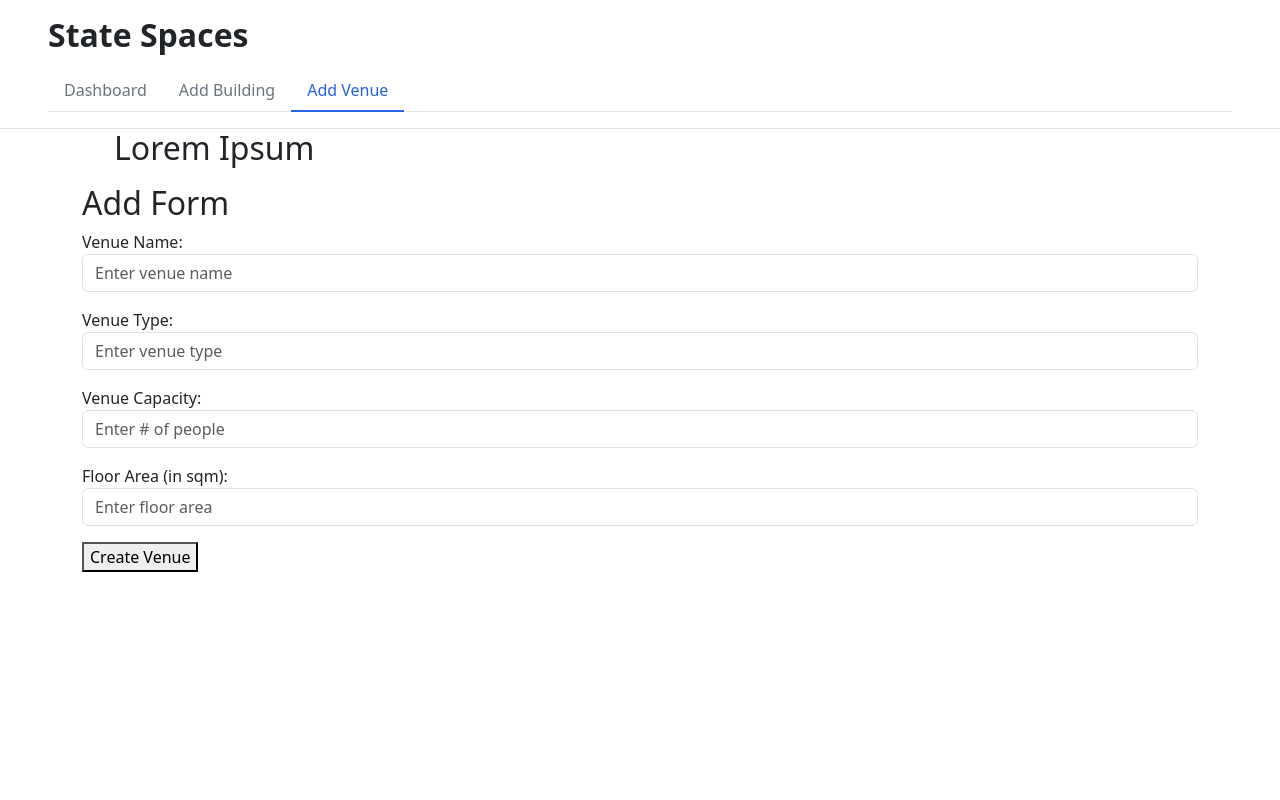
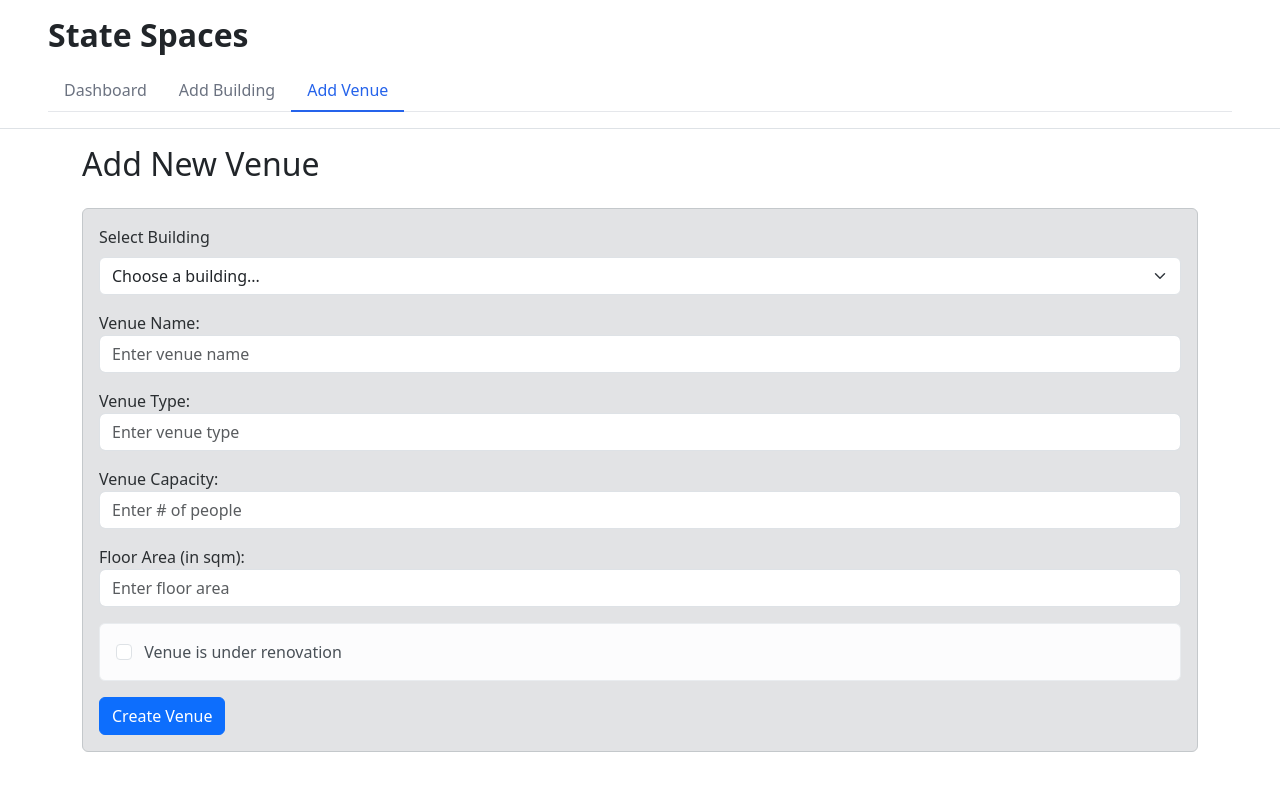
Before and after one commit to pris-matic/DBSolutions, a Django app: page /home/dashboard/add_venue/ in a window 1280 px wide. Run offline with Django 5.2, Linux system fonts and the light colour scheme; data that the repository does not hold is empty.

Commit message:
Implemented template for adding venues. Temporary comment block on the Add Amenities section meant for better user experience.

```diff
--- a/buildings_and_venues/templates/buildings_and_venues/add_venue.html
+++ b/buildings_and_venues/templates/buildings_and_venues/add_venue.html
@@ -2,15 +2,40 @@
 {% load static %}
 
 {% block content %}
-    <ul>
-        <h2> Lorem Ipsum </h2>
-    </ul>
-    <h2>Add Form</h2>
-    <form method="post" enctype="multipart/form-data">
-        {% csrf_token %}
-        {{ venue_form.as_p }}
-        <div class="submit-btn">
-            <button type="Submit">Create Venue</button>
-        </div>
-    </form>
+  <h2 class="py-3">Add New Venue</h2>
+	<form method="post" enctype="multipart/form-data">
+		{% csrf_token %}
+		<div class="mb-3 alert alert-secondary">
+			<div class="mb-3">
+				<label for="building" class="form-label">Select Building</label>
+				<select name="building" id="building" class="form-select" required>
+					<option value="">Choose a building...</option>
+					{% for building in buildings %}
+						<option value="{{ building.id }}">
+							{{ building.name }}
+						</option>
+					{% endfor %}
+				</select>
+			</div>
+      {{ venue_form.as_p }}
+      <div class="mb-3 alert alert-light">
+        <input class="form-check-input" type="checkbox" name="under_renovation" value="yes" id="under_renovation">
+        <label class="form-check-label px-2" for="under_renovation">Venue is under renovation</label>
+      </div>
+			<button type="Submit" class="btn btn-primary">Create Venue</button>
+		</div>
+    <!-- <h2>Add Amenities (Optional)</h2>
+    <div class="mb-3 alert alert-light">
+      <div class="mb-3">
+        {% for amenity in amenities %}
+          <div class="col-md-6 mb-2">
+            <div class="d-flex justify-content-between align-items-center border p-2 rounded">
+              <label class="fw-bold">{{ amenity.amenity_type }}</label>
+              <input type="number" name="amenity_qty_{{ amenity.id }}" class="form-control w-25" min="0" placeholder="0">
+            </div>
+          </div>
+        {% endfor %}
+      </div>
+    </div> -->
+	</form>
 {% endblock %}
```
